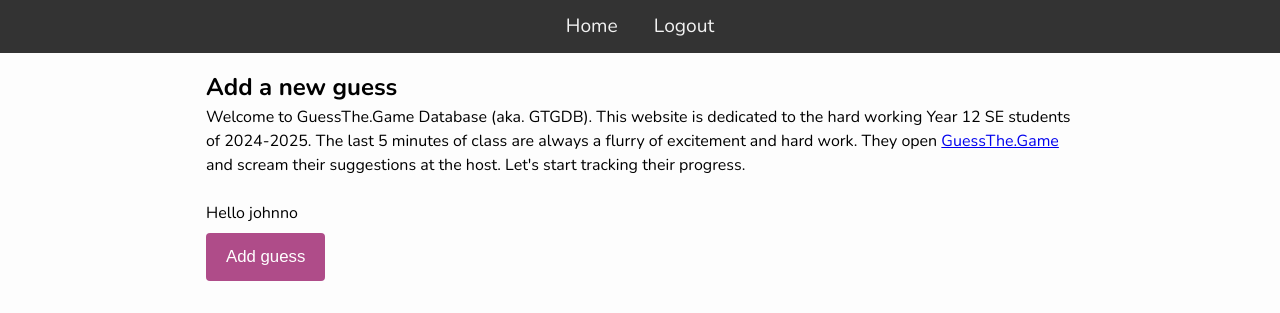
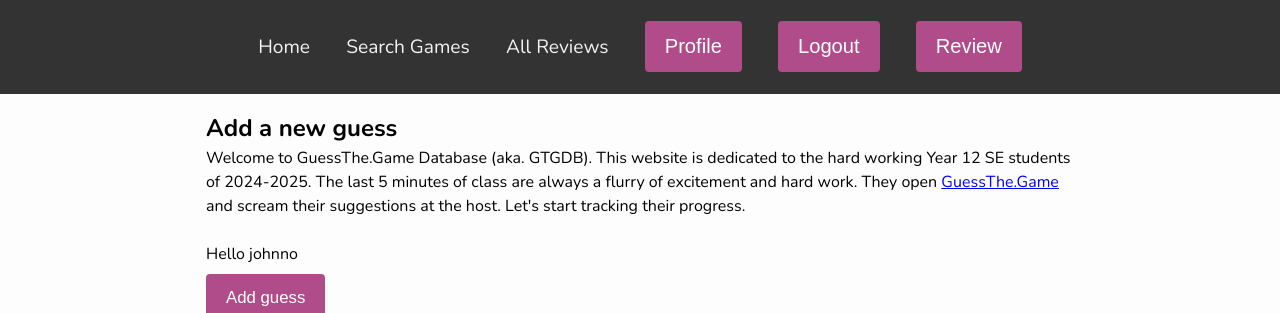
Before and after one commit to LachlanDr/LachlanIGDb, a Flask app: page / in a window 1280 px wide. Shown: the part 187-500 px from the top of the page. Run offline with Flask 3, Linux system fonts and the light colour scheme; a user stored in the database is signed in; data that the repository does not hold is empty.

Commit message:
You can now read every review AND search for reviews.
All reviews are now accessible to viewers, and you can search for games which show reviews made for them made by users, ie mario.

```diff
--- a/main.py
+++ b/main.py
@@ -93,7 +93,11 @@ def home():
     reviews = GetLatestReviews()
     return render_template("index.html", reviews=reviews)
 
-
+@app.route('/search', methods=['GET'])
+def search():
+    query = request.args.get('query', '')
+    games = search_games(query) if query else []
+    return render_template('search.html', games=games, query=query)
 
 @app.route('/login', methods=['GET', 'POST'])
 def login():
@@ -164,6 +168,43 @@ def profile():
 
     return render_template('profile.html', user=user_info, reviews=user_reviews)
 
+@app.route('/reviews', methods=['GET'])
+def reviews():
+    """Fetch all reviews from the database, optionally filtered by search query."""
+    query = request.args.get('query', '').lower()
+
+    db = GetDB()
+    try:
+        if query:
+
+            all_reviews = db.execute("""
+                SELECT Reviews.date, Reviews.game, Reviews.review_text, Reviews.score, Users.username
+                FROM Reviews
+                JOIN Users ON Reviews.user_id = Users.id
+                WHERE LOWER(Reviews.game) LIKE ?
+                   OR LOWER(Reviews.review_text) LIKE ?
+                   OR LOWER(Users.username) LIKE ?
+                ORDER BY Reviews.date DESC
+            """, ('%' + query + '%', '%' + query + '%', '%' + query + '%')).fetchall()
+        else:
+
+            all_reviews = db.execute("""
+                SELECT Reviews.date, Reviews.game, Reviews.review_text, Reviews.score, Users.username
+                FROM Reviews
+                JOIN Users ON Reviews.user_id = Users.id
+                ORDER BY Reviews.date DESC
+            """).fetchall()
+
+    except sqlite3.DatabaseError as e:
+        print(f"Database error: {e}")
+        all_reviews = []
+    finally:
+        db.close()
+
+    return render_template('reviews.html', reviews=all_reviews, query=query)
+
+
+
 
 @app.route('/register', methods=['GET', 'POST'])
 def register():
--- a/templates/base.html
+++ b/templates/base.html
@@ -4,46 +4,49 @@
     <meta charset="UTF-8" />
     <meta name="viewport" content="width=device-width, initial-scale=1.0" />
     <meta http-equiv="X-UA-Compatible" content="ie=edge" />
-    <!-- This line blocks cross site scripting -->
     <meta http-equiv="Content-Security-Policy" content="script-src 'self';">
 
-    <title>GuessThe.Game DB</title>
+    <title>IGDb</title>
 
-    <link rel="stylesheet" href="static/css/style.css" />
-    <link rel="manifest" href="static/manifest.json" />
-    <link rel="icon" type="image/x-icon" href="static/images/favicon.png">
+    <link rel="stylesheet" href="{{ url_for('static', filename='css/style.css') }}" />
+    <link rel="manifest" href="{{ url_for('static', filename='manifest.json') }}" />
+    <link rel="icon" type="image/x-icon" href="{{ url_for('static', filename='images/favicon.png') }}" />
 </head>
 
 <body>
+    <header>
+        <h1 class="banner" style="background-image: url(../static/images/sonic.jpg);">IGDb</h1>
+        <nav>
+            <a href="/">Home</a>
+            <a href="/search">Search Games</a>
+            <a href="/reviews">All Reviews</a>
 
-    <h1 class="banner">GuessThe.Game Database</h1>
+            {% if session.get('username') %}
+                <a href="/profile">
+                    <button>Profile</button>
+                </a>
+                <a href="/logout">
+                    <button>Logout</button>
+                </a>
+                <a href="/search?query">
+                    <button>Review</button>
+                </a>
+            {% else %}
+                <a href="/login">
+                    <button>Login</button>
+                </a>
+                <a href="/register">
+                    <button>Register</button>
+                </a>
+            {% endif %}
+        </nav>
+    </header>
 
-    <!-- Include a navigation menu -->
-    <nav>
-        <a href="/">Home</a>
-        <!-- -------------------- -->
-        <!-- New code starts here -->
-        <!-- -------------------- -->
-        {% if not session['username'] %}
-            <a href="/login">Login</a>
-            <a href="/register">Register</a>
-        {% else %}
-            <a href="/logout">Logout</a>
-        {% endif %}
-        <!-- -------------------- -->
-        <!-- New code ends here   -->
-        <!-- -------------------- -->
-    </nav>
-
-    <!-- This section will contain the page content -->
     <main>
         {% block content %}
-
         {% endblock %}
     </main>
 
-    <!-- This script will be for the service worker -->
-    <script src="static/js/app.js"></script>
-
+    <script src="{{ url_for('static', filename='js/app.js') }}"></script>
 </body>
 </html>
```
Also changed, not shown: templates/reviews.html (added, +23 -0 lines).
